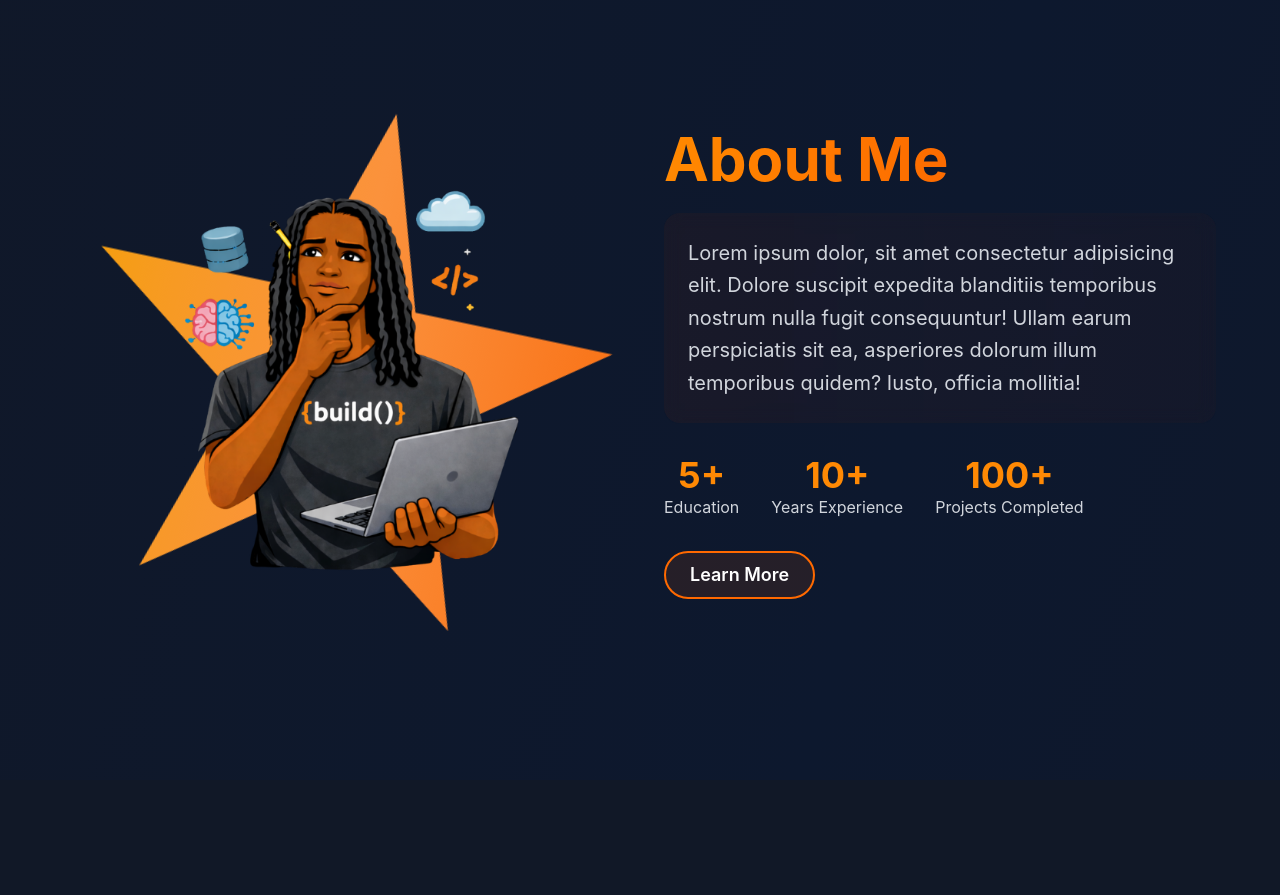
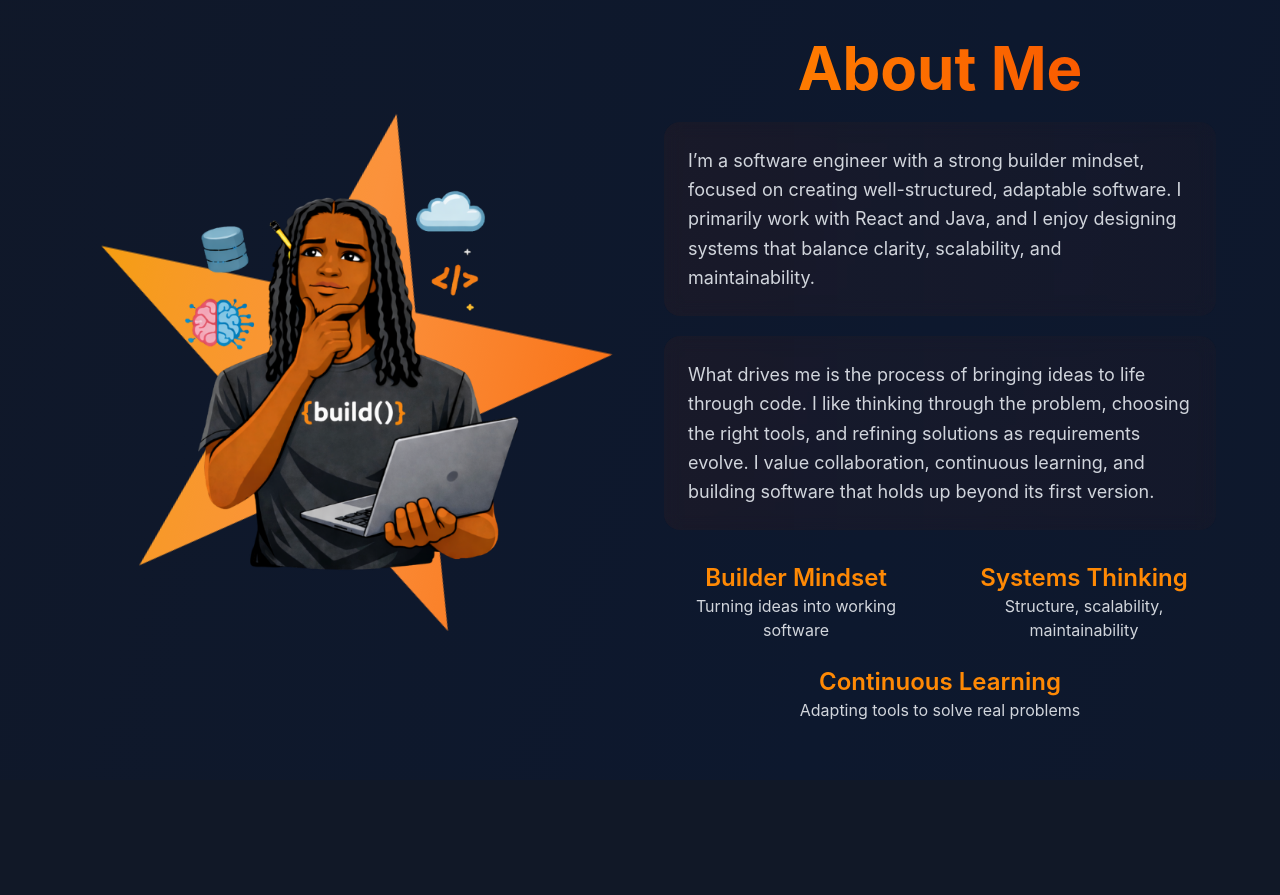
Before and after one commit to E-Albert/my-portfolio, a React (Vite) app: page / in a window 1280 px wide. Shown: the part 820-1715 px from the top of the page. Built offline with nearby package versions, Linux system fonts and the light colour scheme.

Commit message:
Replaces placeholder text in about section. also fixed text alignment

```diff
--- a/src/components/About.jsx
+++ b/src/components/About.jsx
@@ -1,21 +1,21 @@
-import ThinkingAvatar from "../assets/CartoonDevThinking.png"
+import ThinkingAvatar from "../assets/CartoonDevThinking.png";
 
 const About = ({ darkMode }) => {
   return (
     <section
       id="about"
-      className={`min-h-screen overflow-hidden flex items-center justify-center px-4 sm:px-6`}
+      className="min-h-screen overflow-hidden flex items-center justify-center px-4 sm:px-6"
     >
-      <div className="max-w-6xl w-full grid grid-cols-1 lg:grid-cols-2 gap-8 sm:gap-12 items-center">
+      <div className="max-w-5xl xl:max-w-6xl w-full grid grid-cols-1 lg:grid-cols-2 gap-8 sm:gap-12 items-center">
         <figure
           data-aos="fade-up"
           data-aos-delay="300"
           className="flex flex-wrap justify-center gap-4 relative order-2 lg:order-1"
         >
-          <div className="relative w-75 h-75 lg:w-96 lg:h-96">
+          <div className="relative w-64 h-64 sm:w-72 sm:h-72 lg:w-96 lg:h-96">
             {/* Image */}
             <div
-              className="absolute -inset-6 lg:-inset-20 bg-linear-to-l
+              className="absolute -inset-6 md:-inset-10 lg:-inset-20 bg-linear-to-l
 from-[#f97316] via-[#fb923c] to-[#f59e0b]
 rotate-12 star-shape z-0"
               data-aos="zoom-in"
@@ -31,15 +31,16 @@ const About = ({ darkMode }) => {
             />
           </div>
         </figure>
+
         <article
           data-aos="fade-left"
           data-aos-delay="300"
-          className="text-center lg:text-left relative order-1 lg:order-2"
+          className="text-center lg:text-left relative order-1 lg:order-2 max-w-xl mx-auto lg:mx-0"
         >
           <header>
             <h1
               className="text-3xl sm:text-4xl lg:text-5xl xl:text-6xl font-bold mb-4 sm:mb-6
-      text-transparent bg-linear-to-r from-orange-400 to-orange-600 bg-clip-text"
+text-transparent bg-linear-to-r from-orange-400 to-orange-600 bg-clip-text text-center"
               data-aos="fade-up"
               data-aos-delay="400"
             >
@@ -48,7 +49,7 @@ const About = ({ darkMode }) => {
           </header>
 
           <p
-            className={`text-sm sm:text-base lg:text-lg xl:text-xl mb-6 sm:mb-8 leading-relaxed
+            className={`text-xs sm:text-sm lg:text-base xl:text-lg mb-4 sm:mb-5 leading-relaxed
 bg-linear-to-r from-orange-900/10 to-orange-900/5
 p-4 sm:p-6 rounded-xl sm:rounded-2xl
 backdrop-blur-sm
@@ -56,75 +57,67 @@ const About = ({ darkMode }) => {
             data-aos="fade-up"
             data-aos-delay="500"
           >
-            Lorem ipsum dolor, sit amet consectetur adipisicing elit. Dolore
-            suscipit expedita blanditiis temporibus nostrum nulla fugit
-            consequuntur! Ullam earum perspiciatis sit ea, asperiores dolorum
-            illum temporibus quidem? Iusto, officia mollitia!
+            I’m a software engineer with a strong builder mindset, focused on
+            creating well-structured, adaptable software. I primarily work with
+            React and Java, and I enjoy designing systems that balance clarity,
+            scalability, and maintainability.
           </p>
-          <div className="flex flex-wrap justify-center lg:justify-start gap-4 sm:gap-6 lg:gap-8 mb-6 sm:mb-8">
-            {/* Education */}
+
+          <p
+            className={`text-xs sm:text-sm lg:text-base xl:text-lg mb-6 sm:mb-8 leading-relaxed
+bg-linear-to-r from-orange-900/10 to-orange-900/5
+p-4 sm:p-6 rounded-xl sm:rounded-2xl
+backdrop-blur-sm
+${darkMode ? "text-gray-300" : "text-gray-700"}`}
+            data-aos="fade-up"
+            data-aos-delay="550"
+          >
+            What drives me is the process of bringing ideas to life through
+            code. I like thinking through the problem, choosing the right tools,
+            and refining solutions as requirements evolve. I value
+            collaboration, continuous learning, and building software that holds
+            up beyond its first version.
+          </p>
+
+          <div className="grid grid-cols-1 sm:grid-cols-2 gap-6 mt-8">
             <div
-              className="text-center"
               data-aos="zoom-in"
               data-aos-delay="600"
+              className="text-center"
             >
-              <div className="text-2xl sm:text-3xl lg:text-4xl font-bold text-orange-400">
-                5+
+              <div className="text-lg sm:text-xl lg:text-2xl font-semibold text-orange-400">
+                Builder Mindset
               </div>
-              <div
-                className={`text-xs sm:text-sm lg:text-base ${
-                  darkMode ? "text-gray-300" : "text-gray-600"
-                }`}
-              >
-                Education
+              <div className={darkMode ? "text-gray-300" : "text-gray-600"}>
+                Turning ideas into working software
               </div>
             </div>
-            {/* Years Experience */}
+
             <div
-              className="text-center"
               data-aos="zoom-in"
               data-aos-delay="650"
+              className="text-center"
             >
-              <div className="text-2xl sm:text-3xl lg:text-4xl font-bold text-orange-400">
-                10+
+              <div className="text-lg sm:text-xl lg:text-2xl font-semibold text-orange-400">
+                Systems Thinking
               </div>
-              <div
-                className={`text-xs sm:text-sm lg:text-base ${
-                  darkMode ? "text-gray-300" : "text-gray-600"
-                }`}
-              >
-                Years Experience
+              <div className={darkMode ? "text-gray-300" : "text-gray-600"}>
+                Structure, scalability, maintainability
               </div>
             </div>
-            {/* Projects Completed */}
+
             <div
-              className="text-center"
+              className="sm:col-span-2 lg:col-span-2 flex flex-col items-center text-center"
               data-aos="zoom-in"
               data-aos-delay="700"
             >
-              <div className="text-2xl sm:text-3xl lg:text-4xl font-bold text-orange-400">
-                100+
+              <div className="text-lg sm:text-xl lg:text-2xl font-semibold text-orange-400">
+                Continuous Learning
               </div>
-              <div
-                className={`text-xs sm:text-sm lg:text-base ${
-                  darkMode ? "text-gray-300" : "text-gray-600"
-                }`}
-              >
-                Projects Completed
+              <div className={darkMode ? "text-gray-300" : "text-gray-600"}>
+                Adapting tools to solve real problems
               </div>
             </div>
-            <button
-              className={`w-full sm:w-auto border-2 border-orange-500 inline-flex items-center
-  justify-center py-2 px-4 sm:px-6
-  hover:shadow-[0_0_40px_rgb(255,165,0,0.7)]
-  rounded-full text-base sm:text-lg font-semibold
-  transition-all duration-300 transform
-  ${darkMode ? "text-white bg-orange-500/10" : "text-gray-800 bg-white/90"}`}
-              data-aos="fade-up"
-              data-aos-delay="800"
-            >
-              Learn More
-            </button>
           </div>
         </article>
       </div>
@@ -132,5 +125,4 @@ const About = ({ darkMode }) => {
   );
 };
 
-
-export default About
+export default About;
```
Lines whose indentation alone changed are shown as unchanged.
